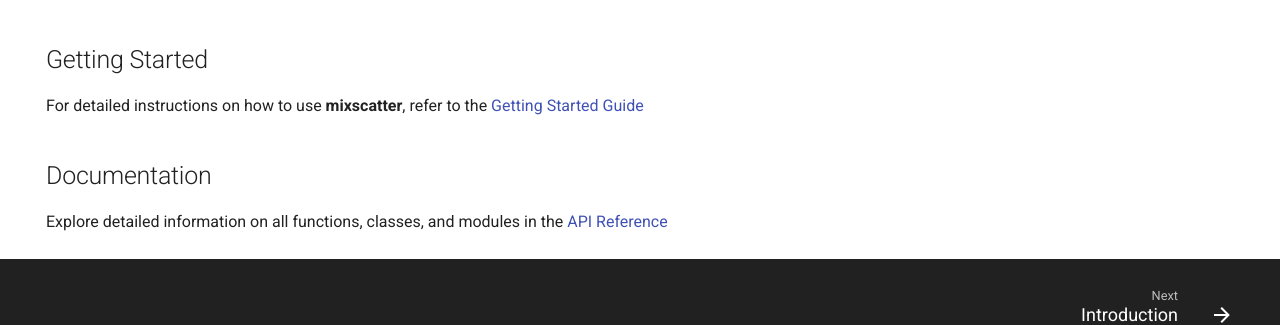
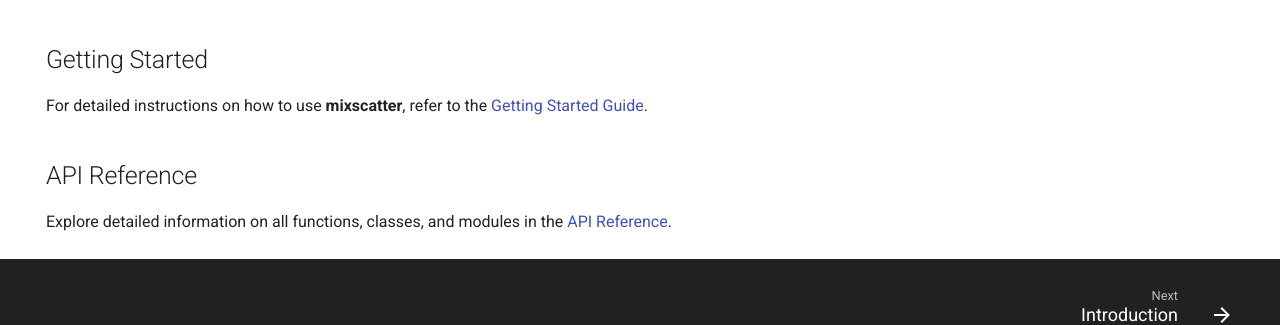
Before and after one commit to joelmaier/mixscatter, an MkDocs documentation site: the page built from docs/index.md, in a window 1280 px wide and 900 px high, scrolled down 594 px. Shown: the part 484-809 px from the top of the window. Built offline with MkDocs 1.6.1 and Material for MkDocs 9.7.7, drawn with Linux system fonts in a browser that asks for light colours; comment, search, counter and statistics services are not loaded.

Commit message:
Renamed Documentation -> API Reference for clarity

```diff
--- a/docs/index.md
+++ b/docs/index.md
@@ -54,8 +54,8 @@ Note that you need a working [git](https://www.git-scm.com/) installation.
 ## Getting Started
 
 For detailed instructions on how to use **mixscatter**, refer to the
-[Getting Started Guide](getting_started/getting-started.md)
+[Getting Started Guide](getting_started/getting-started.md).
 
-## Documentation
+## API Reference
 Explore detailed information on all functions, classes, and modules in the
-[API Reference](api/core_api.md)
+[API Reference](api/core_api.md).
```
